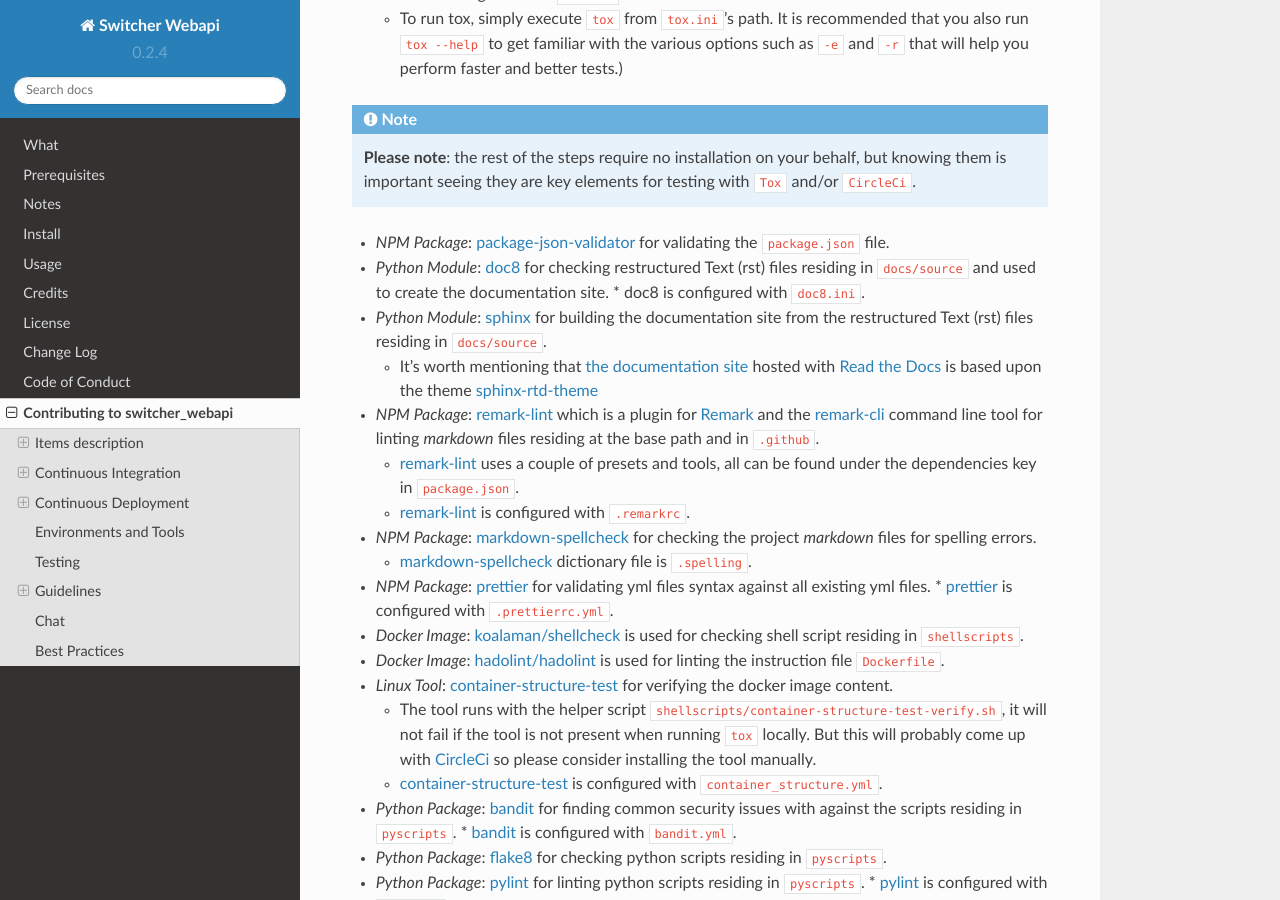
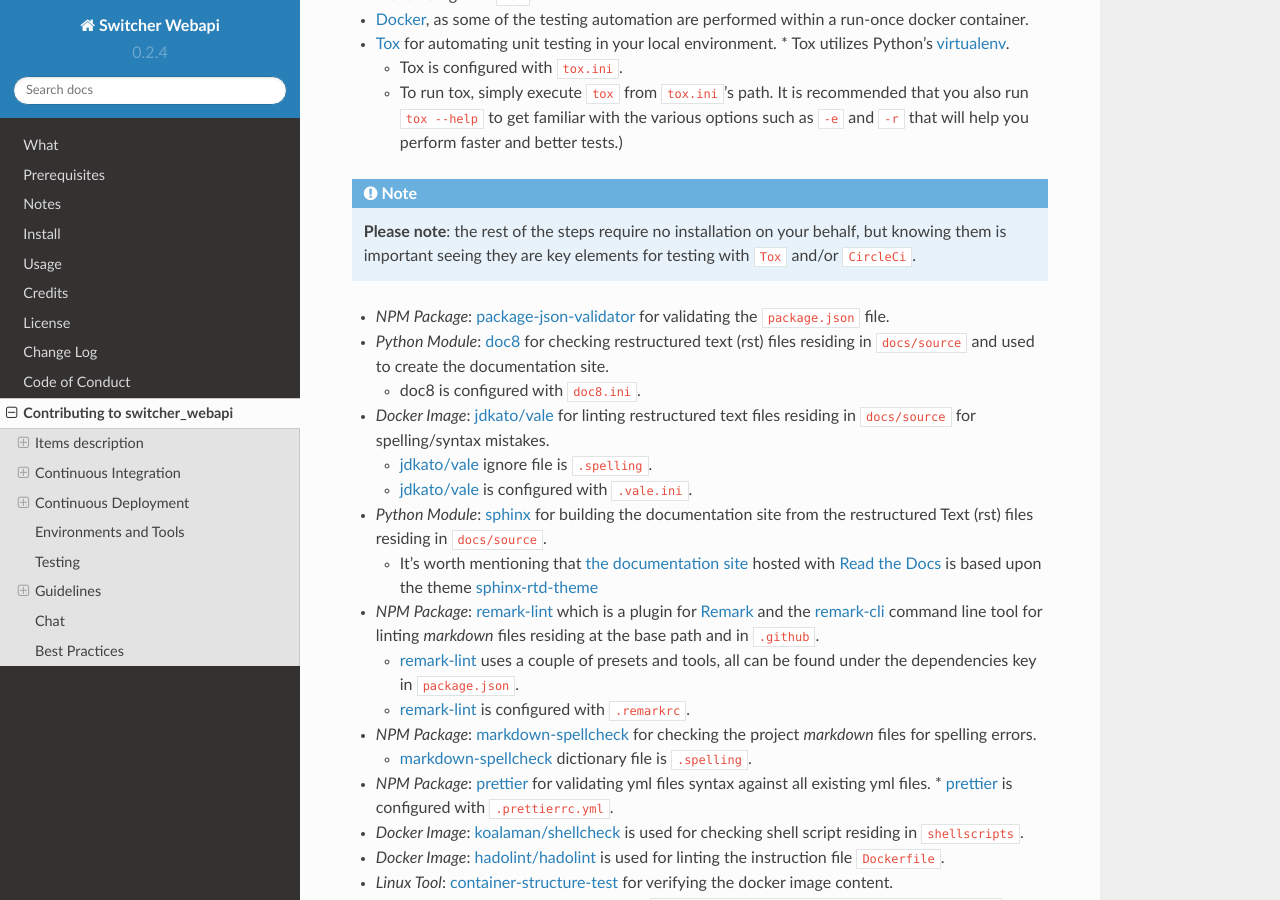
Before and after one commit to TomerFi/switcher_webapi, a Sphinx documentation site: the page built from docs/source/contributing.rst, in a window 1280 px wide and 900 px high, scrolled down 4232 px. Built offline with Sphinx 7.4.7 and the Read the Docs theme 2.0.0, drawn with Linux system fonts in a browser that asks for light colours; some of the changed text lies outside the part shown.

Commit message:
Documented vale.

```diff
--- a/docs/source/contributing.rst
+++ b/docs/source/contributing.rst
@@ -58,6 +58,11 @@ Configuration files
 
 *   ``pyproject.toml`` is designated to be the main configuration file for python based on PEP518_
     (not fully operative in this project yet).
+
+*   ``.spelling`` is the dictionary/ignore file used by both `markdown-spellcheck`_ and vale_.
+    Case-insenstive words in this file will not raise a spelling mistake error.
+
+*   ``.vale.ini`` is the configuration for vale_.
 
 *   ``tox.ini`` is the configuration file for `Tox Testing Automation`_ testing the python code.
 
@@ -202,9 +207,17 @@ Environments and Tools
 
 *   *NPM Package*: `package-json-validator`_ for validating the ``package.json`` file.
 
-*   *Python Module*: doc8_ for checking restructured Text (rst) files residing in ``docs/source``
+*   *Python Module*: doc8_ for checking restructured text (rst) files residing in ``docs/source``
     and used to create the documentation site.
+
     *   doc8 is configured with ``doc8.ini``.
+
+*   *Docker Image*: `jdkato/vale`_ for linting restructured text files residing in ``docs/source``
+    for spelling/syntax mistakes.
+
+    *   `jdkato/vale`_ ignore file is ``.spelling``.
+
+    *   `jdkato/vale`_ is configured with ``.vale.ini``.
 
 *   *Python Module*: sphinx_ for building the documentation site from the restructured Text (rst)
     files residing in ``docs/source``.
@@ -357,6 +370,9 @@ Shell Scripts
     *   **argument**: ``circleci-validate`` will execute the docker image `circleci/circleci-cli`_
         for validating the ``.circleci/config.yml`` file.
 
+    *   argument ``vale-rstdocs`` will execute the docker image `jdkato/vale`_ checking for
+        spelling or syntax misakes in restructured text file residing in ``docs/source``.
+
 Makefile
 --------
 
@@ -479,3 +495,5 @@ Any contribution bumping up this percentage will be gladly embraced.
 .. _snyk: https://snyk.io
 .. _npm dependencies: https://app.snyk.io/org/tomerfi/project/87072022-903c-4190-9a21-58c005f20255
 .. _pypi dependencies: https://app.snyk.io/org/tomerfi/project/e06f1010-493f-45be-bb84-a80ddba9d358
+.. _vale: https://errata-ai.github.io/vale/
+.. _jdkato/vale: https://hub.docker.com/r/jdkato/vale
```
Also changed, not shown: CONTRIBUTING.md (+15 -0 lines), 1 other file.
